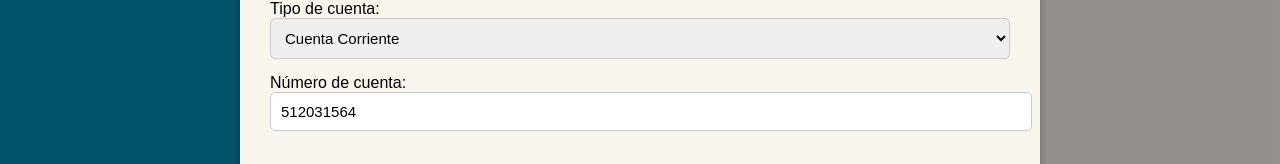
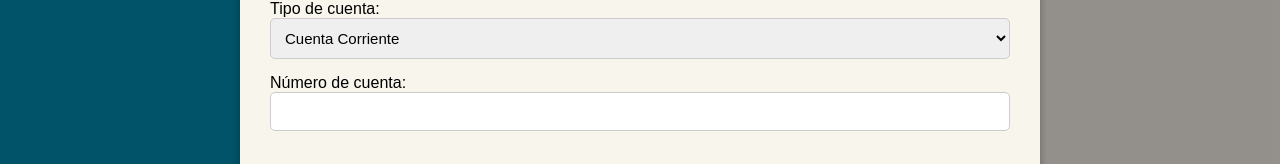
Before and after one commit to Nicolas-Ortiz-12/SistemaGestion, a React (Vite) app: page /listaDeBancos in a window 1280 px wide. Both pictures are taken after a click on the button 1142 px from the left and 59 px from the top of the page. Shown: the part 425-589 px from the top of the page. Built offline with nearby package versions, Linux system fonts and the light colour scheme; no server answers.

Commit message:
Modificacion del State movimientos bancarios(Saldo,nombre,tipo)

```diff
--- a/src/components/modalAgregarBanco.jsx
+++ b/src/components/modalAgregarBanco.jsx
@@ -4,7 +4,7 @@ import styles from './modalesBanco.module.css';
 export default function ModalAgregarBanco({ onClose, onAgregarBanco }) {
   const handleBancoChange = (e) => {
     if (e.target.value === 'agregar') {
-      onAgregarBanco(); // abre el modal de registrar banco
+      onAgregarBanco();
     }
   };
 
@@ -33,7 +33,7 @@ export default function ModalAgregarBanco({ onClose, onAgregarBanco }) {
           </select>
 
           <label>Número de cuenta:</label>
-          <input className={styles.input} defaultValue="512031564" />
+          <input className={styles.select}/>
 
           <div className={styles.buttons}>
             <button className={styles.save}>Guardar</button>
--- a/src/components/modalAgregarEditarProveedor.module.css
+++ b/src/components/modalAgregarEditarProveedor.module.css
@@ -47,13 +47,6 @@
   margin-bottom: 5px;
 }
 
-  input, select {
-    padding: 8px;
-    border-radius: 8px;
-    border: 1px solid #999;
-    font-size: 16px;
-  }
-
 .inputWithIcon {
   display: flex;
   align-items: center;
@@ -96,6 +89,7 @@
   font-weight: bold;
   font-size: 16px;
 }
+
 .input {
   width: 100%;
   padding: 10px;
@@ -105,4 +99,13 @@
   font-size: 15px;
 }
 
+.select {
+  width: 100%;
+  padding: 10px;
+  margin-bottom: 15px;
+  border-radius: 5px;
+  border: 1px solid #ccc;
+  font-size: 15px;
+}
+
 /* Reutilizando lo que ya tenés para el modal, botones, etc */
--- a/src/components/modalesBanco.module.css
+++ b/src/components/modalesBanco.module.css
@@ -105,4 +105,13 @@
     font-size: 15px;
   }
 
+  .select {
+    width: 97%;
+    padding: 10px;
+    margin-bottom: 15px;
+    border-radius: 5px;
+    border: 1px solid #ccc;
+    font-size: 15px;
+  }
+
   /* Reutilizando lo que ya tenés para el modal, botones, etc */
--- a/src/pages/listaDeBancos.jsx
+++ b/src/pages/listaDeBancos.jsx
@@ -37,7 +37,7 @@ export default function ListaDeBancos() {
                         <Link
                             key={i}
                             to="/movimientoBancarios"
-                            state={{ cuenta }}
+                            state={{ account:cuenta, bank:cuenta.banco }}
                             style={{ textDecoration: 'none' }}
                         >
                             <BankCard
--- a/src/pages/movimientoBancarios.jsx
+++ b/src/pages/movimientoBancarios.jsx
@@ -61,7 +61,6 @@ export default function MovimientosBancarios() {
     }, [state, navigate])
 
     if (!state?.bank) return null
-    const { name, type, balance } = state.bank
 
     // para movimientos
     const startMov = (currentPage - 1) * itemsPerPageMov
@@ -83,8 +82,12 @@ export default function MovimientosBancarios() {
     }
     const [isModalOpen, setModalOpen] = useState(false);
 
+    const name = state.bank.nombre;
+    const type = state.account.tCuenta;
+    const balance = state.account.saldo;
+    console.log(balance);
+    return (
 
-    return (
         <div className={styles.container}>
             <main className={styles.main}>
                 <Header title={`${name} – ${type}`}>
@@ -110,7 +113,7 @@ export default function MovimientosBancarios() {
                             SALDO TOTAL<br />DE LA CUENTA
                         </div>
                         <div className={styles.balanceAmount}>
-                            {balance.replace(/\./g, ',')}₲
+                            {balance.toLocaleString('es-PY')}₲
                         </div>
                     </div>
 
```
Lines whose indentation alone changed are shown as unchanged.
